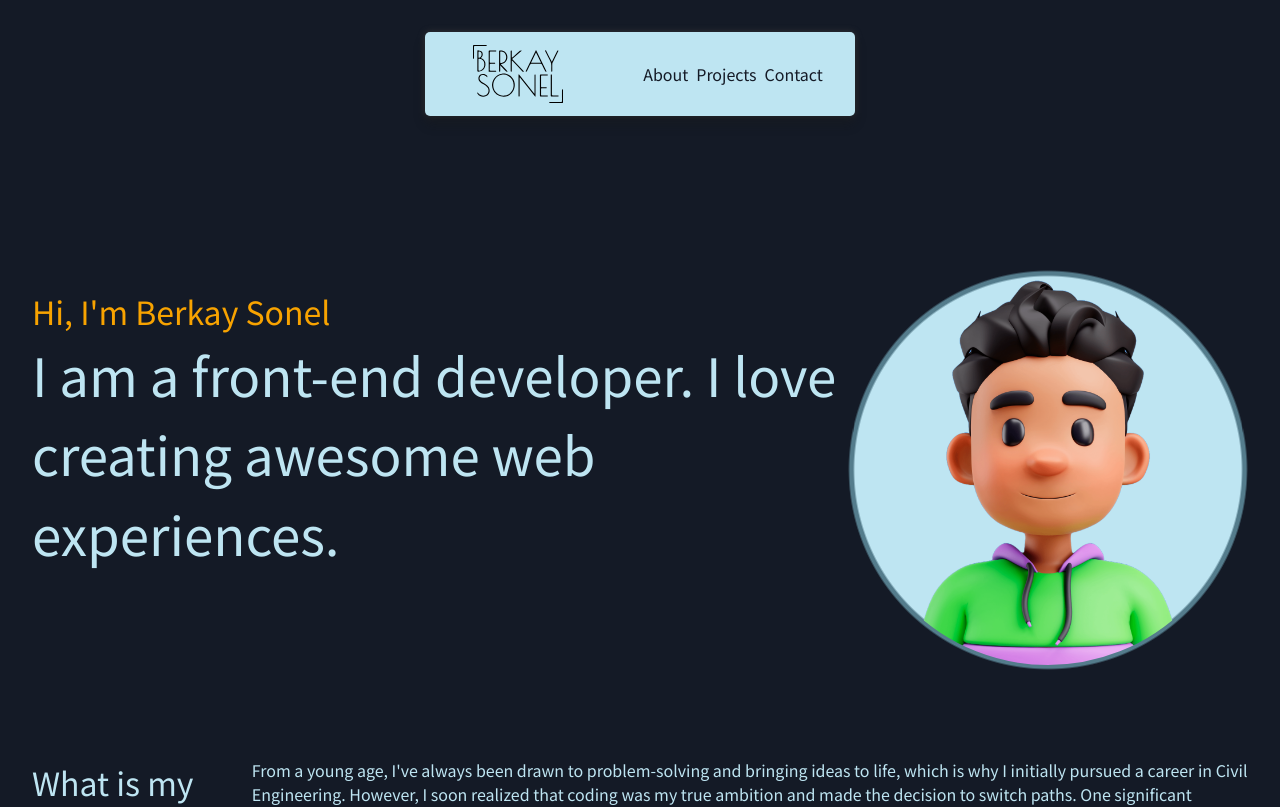
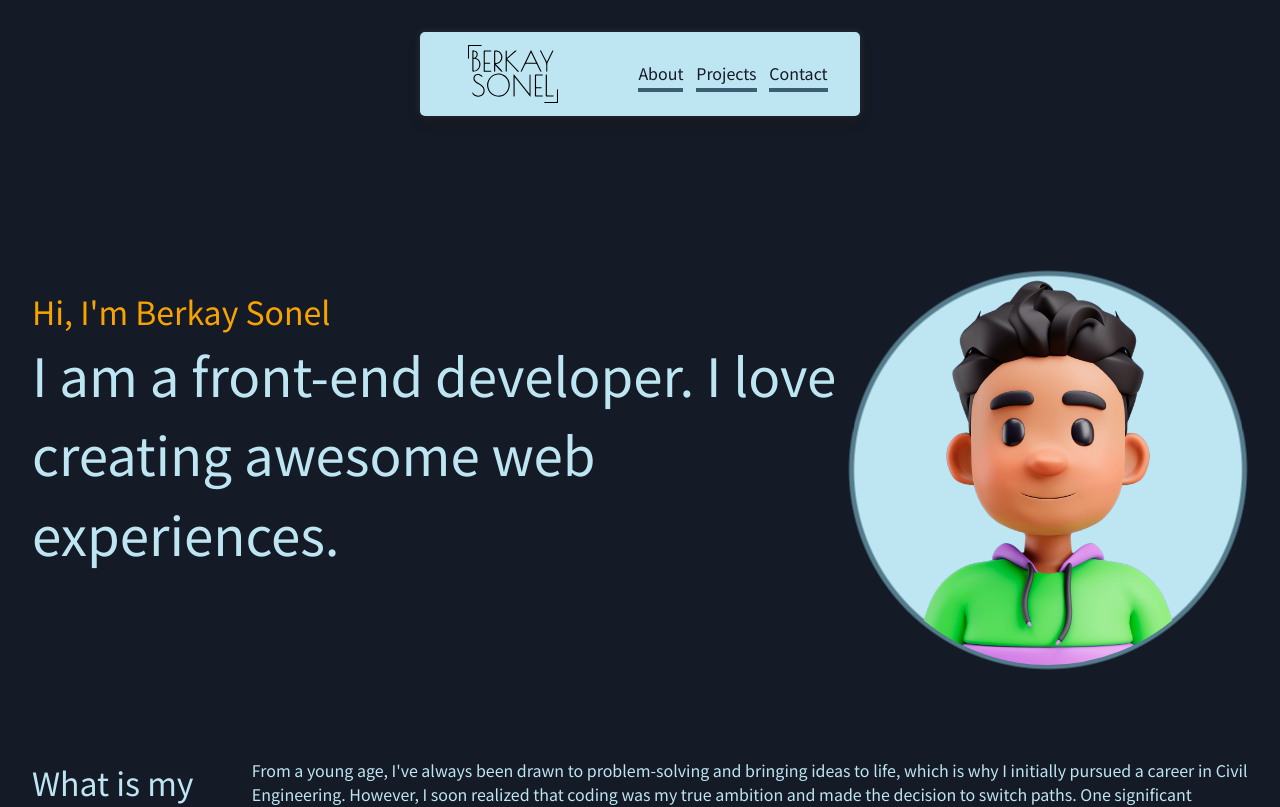
Before and after one commit to berkaysson/berkaysson-portfolio-site, a React (Create React App) app: page / in a window 1280 px wide. Shown: the top 807 px of the page. Built offline with nearby package versions, Linux system fonts and the light colour scheme.

Commit message:
Add navigation item hover effects

```diff
--- a/src/Components/Navigation/NavigationStyles.js
+++ b/src/Components/Navigation/NavigationStyles.js
@@ -37,7 +37,17 @@ export const NavigationMenuWrapper = styled.nav`
   align-items: center;
   font-size: ${({ theme }) => theme.sizes.md};
   margin-left: 4rem;
-  gap: 0.5rem;
+  gap: 0.8rem;
+
+  a {
+    padding-bottom: 3px;
+    box-shadow: 0px 4px 0px ${({ theme }) => theme.colors.medium};
+    transition: .1s box-shadow;
+    &:hover {
+      box-shadow: 0px 1px 0px ${({ theme }) => theme.colors.darker};
+      padding-bottom: 1px;
+    }
+  }
 
   @media (max-width: 475px) {
     margin-left: 1rem;
```
